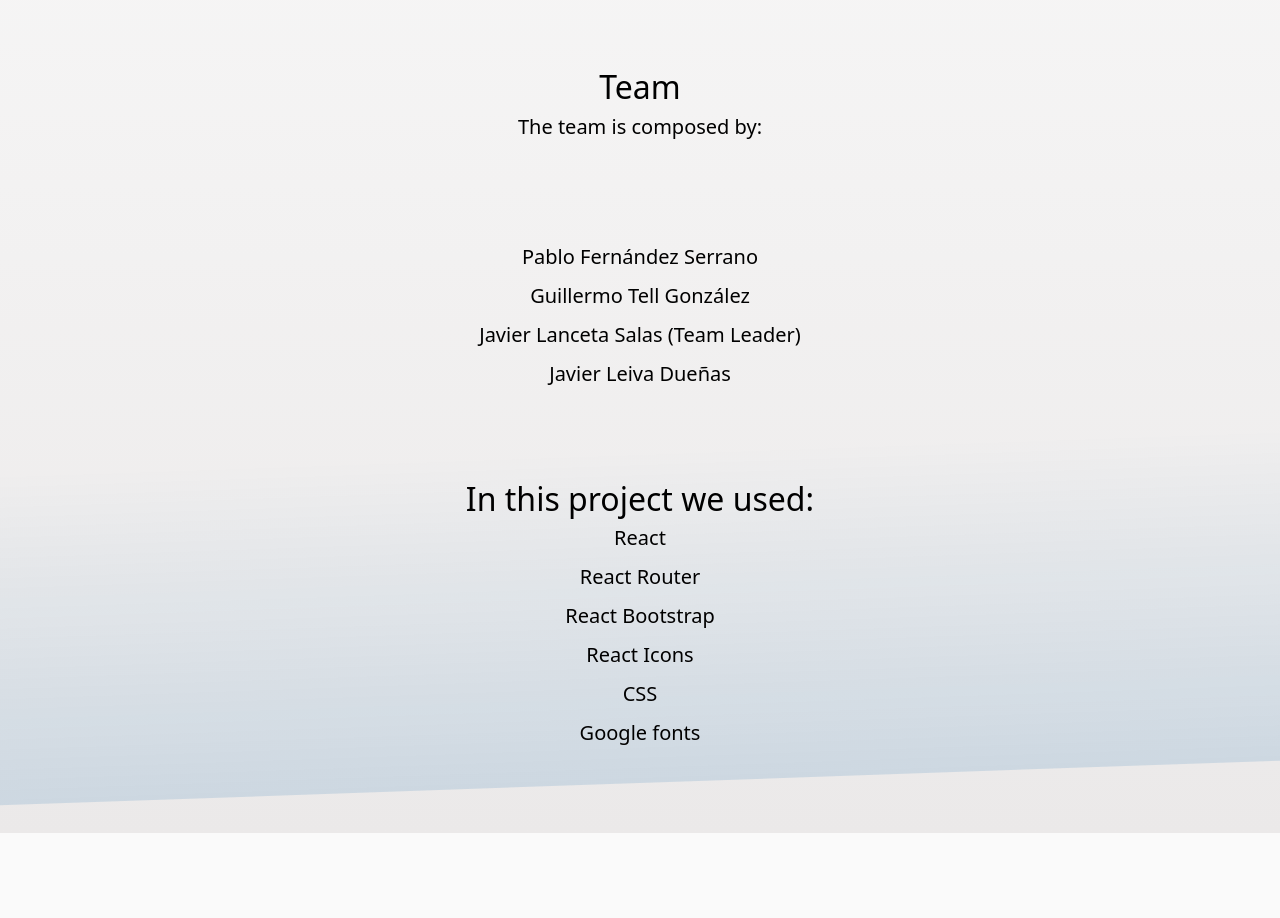
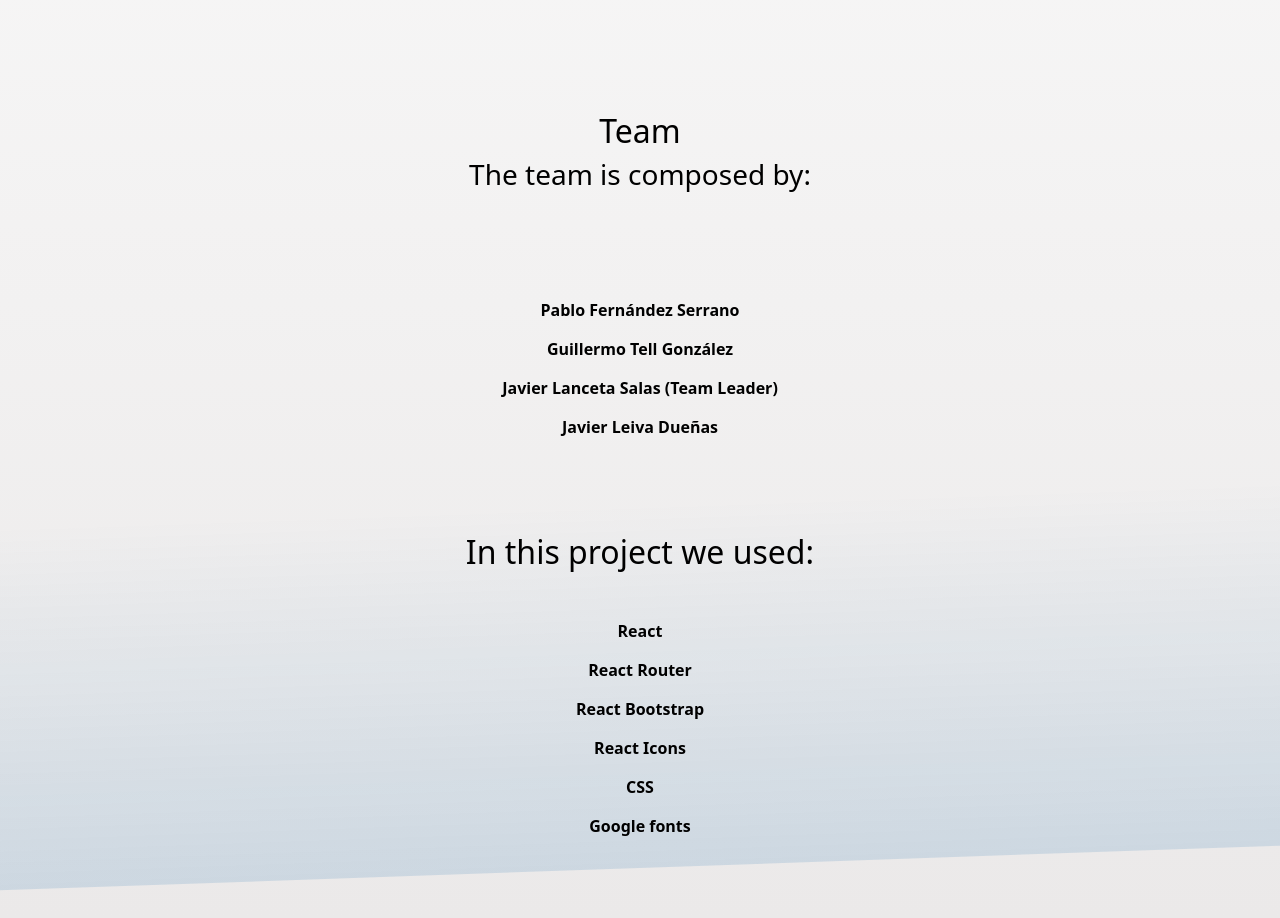
Before and after one commit to pablofs02/shopeen, a React (Vite) app: page /ProyIU/about in a window 1280 px wide. Shown: the part 492-1410 px from the top of the page. Before the commit the page ends 1325 px from the top, so only its background shows below. Built offline with nearby package versions, Linux system fonts and the light colour scheme.

Commit message:
Color contrast

```diff
--- a/src/components/Filter.tsx
+++ b/src/components/Filter.tsx
@@ -36,7 +36,7 @@
             Filter options...
             {!show ? <AiFillCaretRight /> : <AiFillCaretDown />}
           </button>
-          <span tabIndex={0} className="text-muted ms-4">
+          <span tabIndex={0} className="selected ms-4">
             {selectedCategories.length && !show
               ? "Categories selected: " + selectedCategories.join(", ")
               : null}
--- a/src/pages/About.tsx
+++ b/src/pages/About.tsx
@@ -18,29 +18,29 @@
                 <div className="story-store">
                     <h2>Story of the store</h2>
                 </div>
-                <h5 className="">This app has been created as a project for the class "Interfaces de Usuario" at Universidad de Málaga.</h5>
+                <h3 className="">This app has been created as a project for the class "Interfaces de Usuario" at Universidad de Málaga.</h3>
             </section>
             <section className="team-section mt-4">
                 <div className="team">
-                <h2>Team</h2>
-                <h5>The team is composed by:</h5>
+                    <h2>Team</h2>
+                    <h3>The team is composed by:</h3>
                 </div>
                     <ul>
-                        <li><h5>Pablo Fernández Serrano</h5></li>
-                        <li><h5>Guillermo Tell González</h5></li>
-                        <li><h5>Javier Lanceta Salas (Team Leader)</h5></li>
-                        <li><h5>Javier Leiva Dueñas</h5></li>
+                        <li><span><strong>Pablo Fernández Serrano</strong></span></li>
+                        <li><span><strong>Guillermo Tell González</strong></span></li>
+                        <li><span><strong>Javier Lanceta Salas (Team Leader)</strong></span></li>
+                        <li><span><strong>Javier Leiva Dueñas</strong></span></li>
                     </ul>
             </section>
             <footer className='tech-used'>
                 <h2>In this project we used: </h2>
-                <ul>
-                    <li><h5>React</h5></li>
-                    <li><h5>React Router</h5></li>
-                    <li><h5>React Bootstrap</h5></li>
-                    <li><h5>React Icons</h5></li>
-                    <li><h5>CSS</h5></li>
-                    <li><h5>Google fonts</h5></li>
+                <ul className='mt-5'>
+                    <li><span><strong>React</strong></span></li>
+                    <li><span><strong>React Router</strong></span></li>
+                    <li><span><strong>React Bootstrap</strong></span></li>
+                    <li><span><strong>React Icons</strong></span></li>
+                    <li><span><strong>CSS</strong></span></li>
+                    <li><span><strong>Google fonts</strong></span></li>
                 </ul>
             </footer>
         </section>
--- a/src/styles/FilterStyle.css
+++ b/src/styles/FilterStyle.css
@@ -10,6 +10,10 @@
     font-weight: 500;
     color: white;
     width: inherit;
+}
+
+.selected {
+    color: #6B747B;
 }
 
 .show-filter {
```
